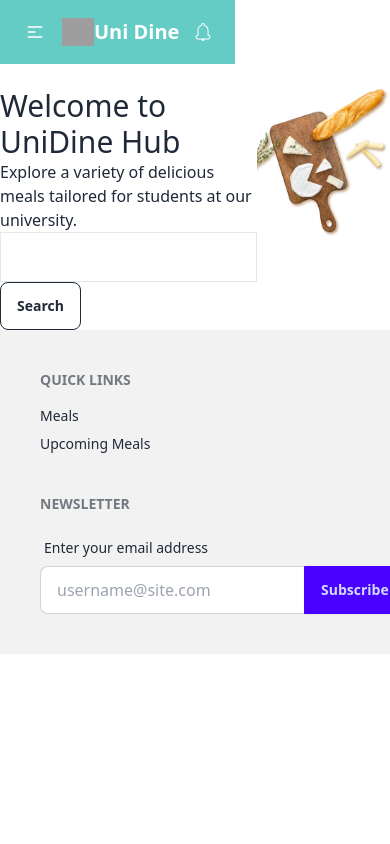
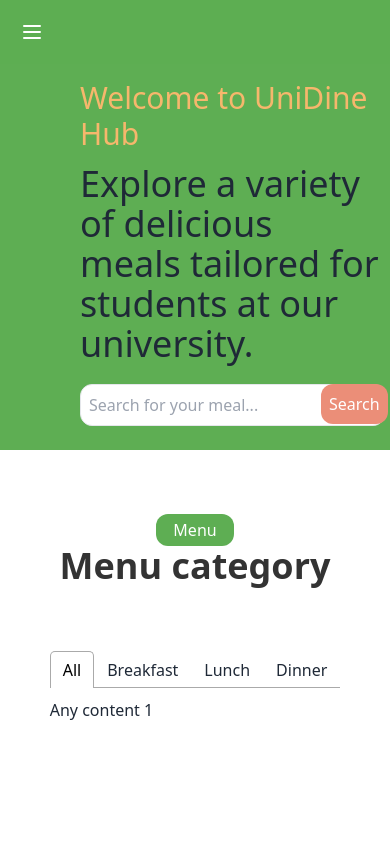
Before and after one commit to Jahid2121/unidine-hub-client, a React (Vite) app: page / in a window 390 px wide. Shown: the top 844 px of the page. Built offline with nearby package versions, Linux system fonts and the light colour scheme; grey boxes are pictures that could not be loaded.

Commit message:
Update navbar, banner and add tab by category

```diff
--- a/package.json
+++ b/package.json
@@ -16,6 +16,7 @@
     "react-dom": "^18.2.0",
     "react-icons": "^4.12.0",
     "react-router-dom": "^6.20.0",
+    "react-tabs": "^6.0.2",
     "sort-by": "^1.2.0"
   },
   "devDependencies": {
--- a/src/Layout/MainLayout.jsx
+++ b/src/Layout/MainLayout.jsx
@@ -5,8 +5,11 @@ import Footer from "../components/Footer/Footer";
 const MainLayout = () => {
   return (
     <div >
-      <Navbar />
+
+      <Navbar>
+
       <Outlet />
+      </Navbar>
       <Footer />
 
     </div>
--- a/src/assets/Pages/Home/Home.jsx
+++ b/src/assets/Pages/Home/Home.jsx
@@ -1,9 +1,13 @@
 import Banner from "../../../components/Banner/Banner";
+import SectionTitle from "../../../components/SectionTitle/SectionTitle";
+import MealTabs from "./MealTabs/MealTabs";
 
 const Home = () => {
   return (
     <div>
       <Banner />
+      <SectionTitle heading="Menu" subHeading="Menu category" />
+      <MealTabs />
     </div>
   );
 };
--- /dev/null
+++ b/src/assets/Pages/Home/MealTabs/MealTabs.jsx
@@ -0,0 +1,35 @@
+import { useState } from 'react';
+import { Tab, Tabs, TabList, TabPanel } from 'react-tabs';
+import 'react-tabs/style/react-tabs.css';
+
+
+const MealTabs = () => {
+    const [tabIndex, setTabIndex] = useState(0)
+  return (
+    <div className='flex justify-center'>
+       <Tabs defaultIndex={tabIndex} onSelect={(index) => setTabIndex(index)}>
+    <TabList>
+      <Tab>All</Tab>
+      <Tab>Breakfast</Tab>
+      <Tab>Lunch</Tab>
+      <Tab>Dinner</Tab>
+    </TabList>
+
+    <TabPanel>
+      <h2>Any content 1</h2>
+    </TabPanel>
+    <TabPanel>
+      <h2>Any content 2</h2>
+    </TabPanel>
+    <TabPanel>
+      <h2>Any content 2</h2>
+    </TabPanel>
+    <TabPanel>
+      <h2>Any content 2</h2>
+    </TabPanel>
+  </Tabs>
+    </div>
+  );
+};
+
+export default MealTabs;
--- a/src/components/Banner/Banner.jsx
+++ b/src/components/Banner/Banner.jsx
@@ -1,20 +1,19 @@
 import bannerImg from "../../assets/food1.png"
 const Banner = () => {
   return (
-    <div>
-      <h2 >  Welcome to Banner </h2>
-      <div  className="mt-16 flex">
+    <div className="bg-[#5EAE53]">
+      <div  className=" flex gap-28">
 
         {/* banner content */}
-        <div>
-        <h2 className="text-3xl">Welcome to UniDine Hub</h2>
-      <p>Explore a variety of delicious meals tailored for students at our university.</p>
-      <div>
-      <input className="border p-3" type="search" name="" id="" />
-      <button className="btn btn-outline">Search</button>
+        <div className="mt-20 ml-20">
+        <h2 className="text-3xl font-light mb-3   text-[#F6B76C]">Welcome to UniDine Hub</h2>
+      <p className="text-4xl">Explore a variety of delicious <br /> meals tailored for <br /> students at our university.</p>
+      <div className="mt-5  mb-6 ">
+      <input className="border rounded-xl  pr-16 p-2" placeholder="Search for your meal..." type="search" name="" id="" />
+      <button className=" p-2 rounded-xl absolute   -ml-16 bg-[#EB8E78] text-white border-0 btn-outline">Search</button>
       </div>
         </div>
-        <div className="w-72">
+        <div className="w-72 mt-16">
         <img src={bannerImg} alt="" />
         </div>
       </div>
--- a/src/components/Navbar.jsx
+++ b/src/components/Navbar.jsx
@@ -3,62 +3,89 @@ import { CiBellOn } from "react-icons/ci";
 
 const Pages = () => {
   return (
-    <div className="flex gap-6">
+    <div className="flex items-center gap-6">
     <NavLink>Home</NavLink>
     <NavLink>Meals</NavLink>
     <NavLink>UpComing</NavLink>
-    <NavLink></NavLink>
+    <NavLink><CiBellOn /></NavLink>
     <NavLink>Join Us</NavLink>
     </div>
   )
 }
 
-const Navbar = () => {
+const Navbar = ({children}) => {
 
 
   return (
     <div>
 
-      <div className="fixed text-white  z-10 mt-0  ">
-        <div data-aos="fade-down" className="bg-[#64CCC5] md:mr-[185px]  navbar">
-        <div className="">
-        <div className="dropdown">
-      <label tabIndex={0} className="btn btn-ghost lg:hidden">
-        <svg xmlns="http://www.w3.org/2000/svg" className="h-5 w-5" fill="none" viewBox="0 0 24 24" stroke="currentColor"><path strokeLinecap="round" strokeLinejoin="round" strokeWidth="2" d="M4 6h16M4 12h8m-8 6h16" /></svg>
-      </label>
-      <ul tabIndex={0} className="menu menu-sm dropdown-content mt-3 z-[1] p-2 shadow bg-base-100 rounded-box w-52">
-        <Pages />
-      {/* {
-        user ? <li className="bg-custom-Pink-light text-white text-base font-medium  items-center  rounded-sm" onClick={handleLogOut}><button className="p-3 bg-blue-500">Logout</button></li> : <Link to="/login"><button className="bg-blue-500  p-2 rounded-xl text-white">Login</button></Link>
-      } */}
-         <Link className="btn" to='/productsCart'>My Cart</Link>
-      </ul>
-    </div>
-
-          <div className="flex">
-        <img className="md:w-10 w-8 text-white" src={'https://i.ibb.co/wJ6HszD/icons8-twitter-250.png'} alt="" />
-        <h3 className="md:text-2xl text-xl text-white font-bold md:mr-16">Uni Dine</h3>
-      </div>
-        </div>
-        <div className="navbar-center hidden md:mr-36 lg:flex">
-          <ul className="menu   menu-horizontal px-1">
-            <Pages />
-          </ul>
-        </div>
-        <div className=" md:ml-32">
-        <Link to='/productsCart'><div className="dropdown dropdown-end">
-      <label tabIndex={0} className="btn btn-ghost btn-circle">
-        <div className="indicator text-2xl">
-          <CiBellOn />
-        </div>
-      </label>
-      </div></Link>
 
 
 
+    {/* Drawer */}
+
+    <>
+      <div className="drawer min-h-screen font-poppins">
+        <input id="my-drawer-3" type="checkbox" className="drawer-toggle" />
+        <div className="drawer-content flex flex-col">
+          {/* Navbar */}
+          <div className="w-full max-w-5xl mx-auto fixed navbar text-white bg-opacity-40 bg-[#5EAE53]">
+            <div className="flex-none justify-end lg:hidden">
+              <label
+                htmlFor="my-drawer-3"
+                aria-label="open sidebar"
+                className="btn btn-square btn-ghost"
+              >
+                <svg
+                  xmlns="http://www.w3.org/2000/svg"
+                  fill="none"
+                  viewBox="0 0 24 24"
+                  className="inline-block w-6 h-6 stroke-current"
+                >
+                  <path
+                    strokeLinecap="round"
+                    strokeLinejoin="round"
+                    strokeWidth="2"
+                    d="M4 6h16M4 12h16M4 18h16"
+                  ></path>
+                </svg>
+              </label>
+            </div>
+
+            <div className="flex-none gap-9 hidden lg:block">
+              <ul className="menu   menu-horizontal">
+                {/* Navbar menu content here */}
+                <div className="flex gap-5 mr-3 items-center">
+                 <Pages />
+                </div>
+                {/*  */}
+              </ul>
+            </div>
+          </div>
+
+          {/* Page content here */}
+          {children}
         </div>
+        <div className="drawer-side ">
+          <label
+            htmlFor="my-drawer-3"
+            aria-label="close sidebar"
+            className="drawer-overlay"
+          ></label>
+          <ul className="menu p-4 w-80 min-h-full bg-base-200">
+            {/* Sidebar content here */}
+            <div className=" gap-5 mr-3 items-center">
+
+           <Pages />
+            </div>
+          </ul>
         </div>
       </div>
+
+      {/* footer section */}
+      {/* <Footer /> */}
+    </>
+
     </div>
   );
 };
--- /dev/null
+++ b/src/components/SectionTitle/SectionTitle.jsx
@@ -0,0 +1,13 @@
+
+const SectionTitle = ({heading, subHeading}) => {
+  return (
+    <div className="my-16  mx-auto text-center md:w-5/12">
+        <div>
+        <p className="bg-[#5EAE53] w-1/5 mx-auto p-1 rounded-xl text-white">{heading}</p>
+      <h2 className="text-4xl font-bold text-[#333]">{subHeading}</h2>
+        </div>
+    </div>
+  );
+};
+
+export default SectionTitle;
```
Also changed, not shown: public/Meal.json (added, +47 -0 lines), 1 other file (tests, documents, lock files or other folders).
